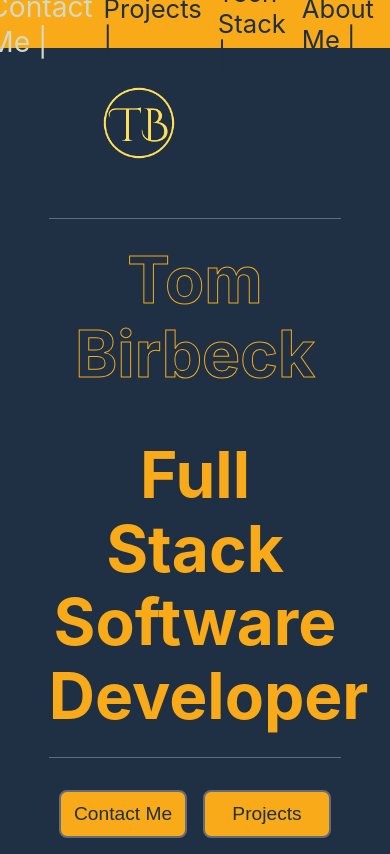
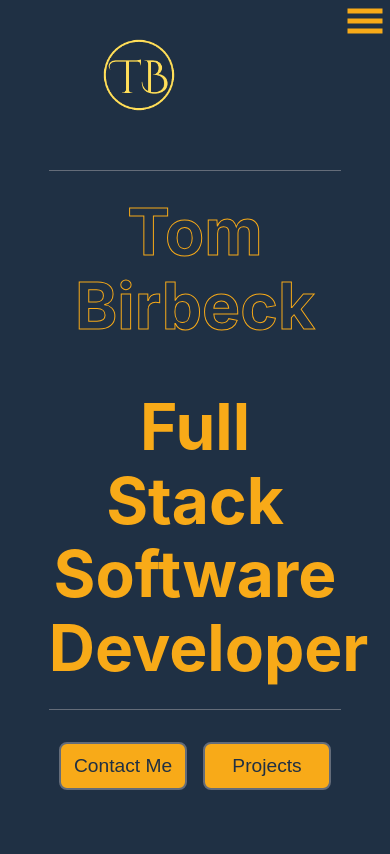
Before and after one commit to TomBirbeck/portfoliov2, a Next.js app: page / in a window 390 px wide. Built offline with nearby package versions, Linux system fonts and the light colour scheme.

Commit message:
nav bar responsiveness

```diff
--- a/components/Nav.js
+++ b/components/Nav.js
@@ -1,14 +1,50 @@
 import Link from 'next/link'
+import { useEffect, useState } from 'react';
+import {GiHamburgerMenu} from 'react-icons/gi'
 import styles from '../styles/Nav.module.css'
 
 export default function NavBar(){
-    return (
-        <div className={styles.navbar}>
+  const [windowSize, setWindowSize] = useState(0)
+  const [menu, setMenu] = useState(false)
+
+
+    useEffect(()=>{
+        const handleResizeWindow = () => setWindowSize(window.innerWidth);
+        // subscribe to window resize event "onComponentDidMount"
+        handleResizeWindow()
+        window.addEventListener("resize", handleResizeWindow);
+        return () => {
+          // unsubscribe "onComponentDestroy"
+          window.removeEventListener("resize", handleResizeWindow);
+        };
+      },[])
+
+      return (
+        <>
+          {windowSize > 700 ?
+          <div className={styles.navbar}>
             <Link href = '/'>Home |</Link>
             <Link href = '/contact'>Contact Me |</Link>
             <Link href = '/projects'>Projects |</Link>
             <Link href = '/tech'>Tech Stack |</Link>
             <Link href = '/about'>About Me |</Link>
-        </div>
+        </div> :
+        <>
+        <div className={styles.mobileNav} onClick={()=>{setMenu(!menu)}}>
+          <GiHamburgerMenu/>
+          </div>
+          {menu &&
+          <div className={styles.dropdown}>
+        <Link href = '/'><span onClick={()=>{setMenu(false)}}>Home</span></Link>
+        <Link href = '/contact'><span onClick={()=>{setMenu(false)}}>Contact Me</span></Link>
+            <Link href = '/projects'><span onClick={()=>{setMenu(false)}}>Projects</span></Link>
+            <Link href = '/tech'><span onClick={()=>{setMenu(false)}}>Tech Stack</span></Link>
+            <Link href = '/about'><span onClick={()=>{setMenu(false)}}>About Me</span></Link>
+            </div>
+          }
+          </>
+
+          }
+        </>
     )
 }
--- a/package.json
+++ b/package.json
@@ -12,7 +12,8 @@
     "@formspree/react": "^2.4.0",
     "next": "12.3.0",
     "react": "18.2.0",
-    "react-dom": "18.2.0"
+    "react-dom": "18.2.0",
+    "react-icons": "^4.7.1"
   },
   "devDependencies": {
     "@svgr/webpack": "^6.3.1",
--- a/styles/Nav.module.css
+++ b/styles/Nav.module.css
@@ -20,3 +20,36 @@
     scale: 1.1;
     color: rgb(212, 218, 194);
 }
+
+.mobileNav {
+    position: fixed;
+    top: 1px;
+    right: 5px;
+    font-size: 2.5rem;
+    display: flex;
+    flex-direction: column;
+    z-index: 10;
+    margin-bottom: 0.5rem;
+}
+
+.dropdown {
+    position: absolute;
+    top: 2.5rem;
+    right: 0.2rem;
+    display: flex;
+    flex-direction: column;
+    align-items: center;
+    justify-content: center;
+    font-size: 1.2rem;
+    z-index: 10;
+    width: fit-content;
+    height: fit-content;
+    padding: 2rem;
+    background: var(--primary-colour);
+    border: solid 1px var(--secondary-colour);
+    border-radius: 1rem;
+}
+
+.dropdown :hover {
+    color: rgb(212, 218, 194);
+}
```
Also changed, not shown: 1 other file (tests, documents, lock files or other folders).
